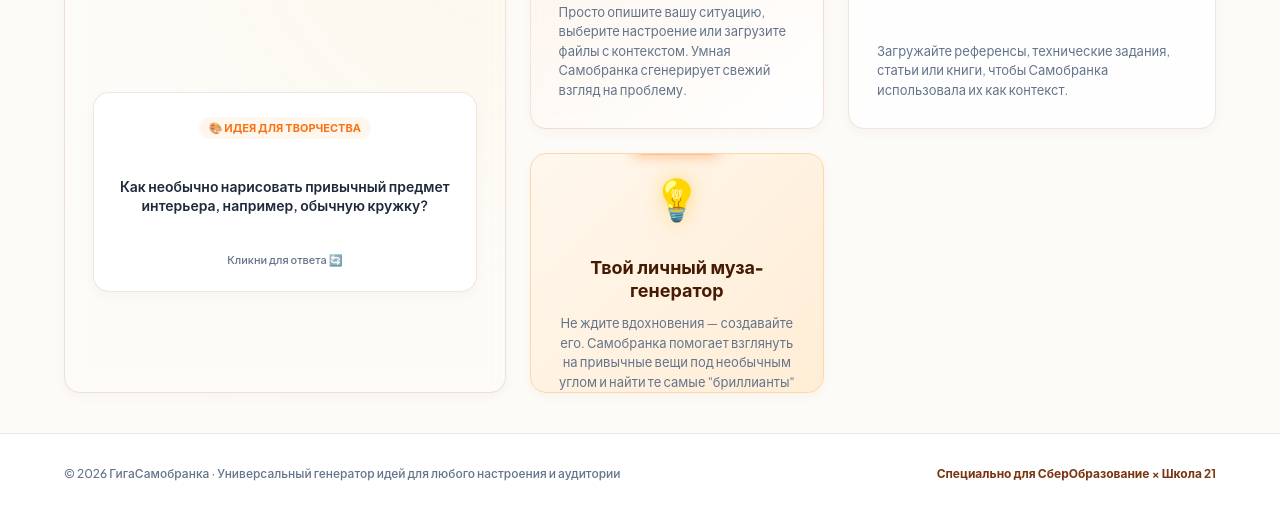
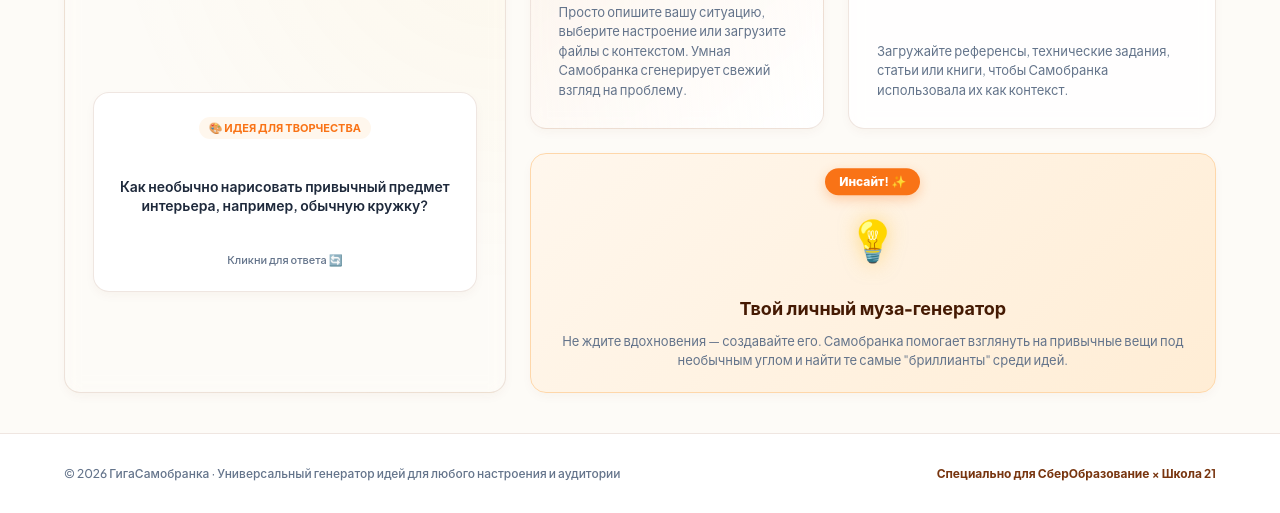
Before and after one commit to floineti-wq/giga-samobranka, a website: page index.html in a window 1280 px wide. Shown: the part 712-1225 px from the top of the page. Drawn offline with nearby package versions, Linux system fonts and the light colour scheme; a web font is replaced by a local one.

Commit message:
Design: Make inspiration block rectangular by spanning 2 columns

```diff
--- a/style.css
+++ b/style.css
@@ -1496,6 +1496,7 @@ select.form-control {
   justify-content: center;
   align-items: center;
   text-align: center;
+  grid-column: span 2; /* Растягиваем на две колонки, чтобы был прямоугольник */
 }
 
 .inspiration-visual {
```
